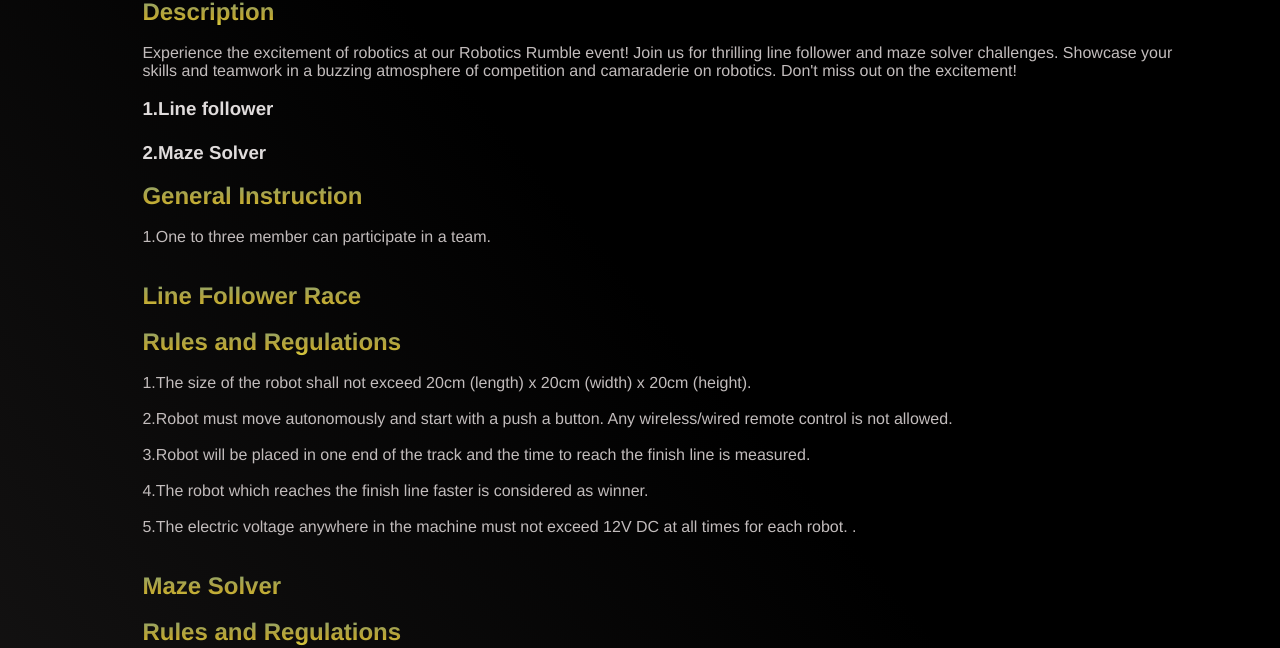
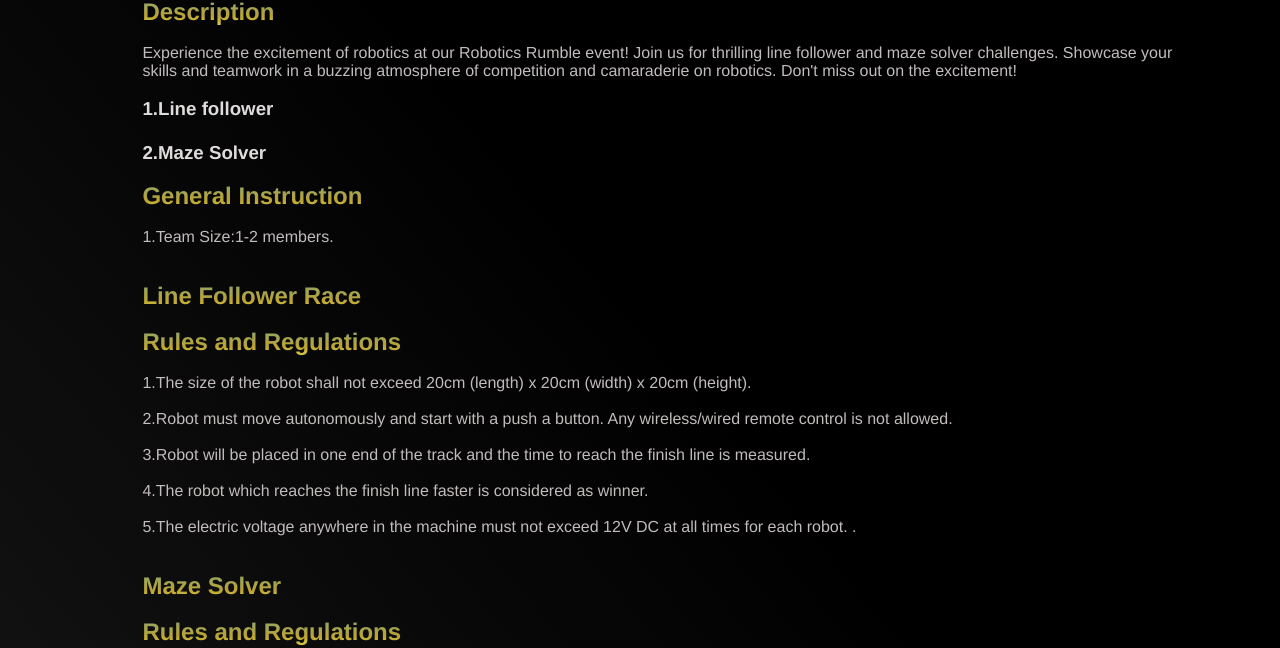
Before and after one commit to LEOFEST/LEOFEST2k24, a website: page Robotics.html in a window 1280 px wide. Shown: the part 165-813 px from the top of the page. Drawn offline with Linux system fonts and the light colour scheme.

Commit message:
Update Robotics.html

```diff
--- a/Robotics.html
+++ b/Robotics.html
@@ -34,7 +34,7 @@
 
         </h3><br>
              <H2>General Instruction</H2><br>
-              <p>1.One to three member can participate in a team.<br><br>
+              <p>1.Team Size:1-2 members.<br><br>
                 <br>
                 <h2>Line Follower Race</h2><br>
                 <H2>Rules and Regulations</H2><br>
```
